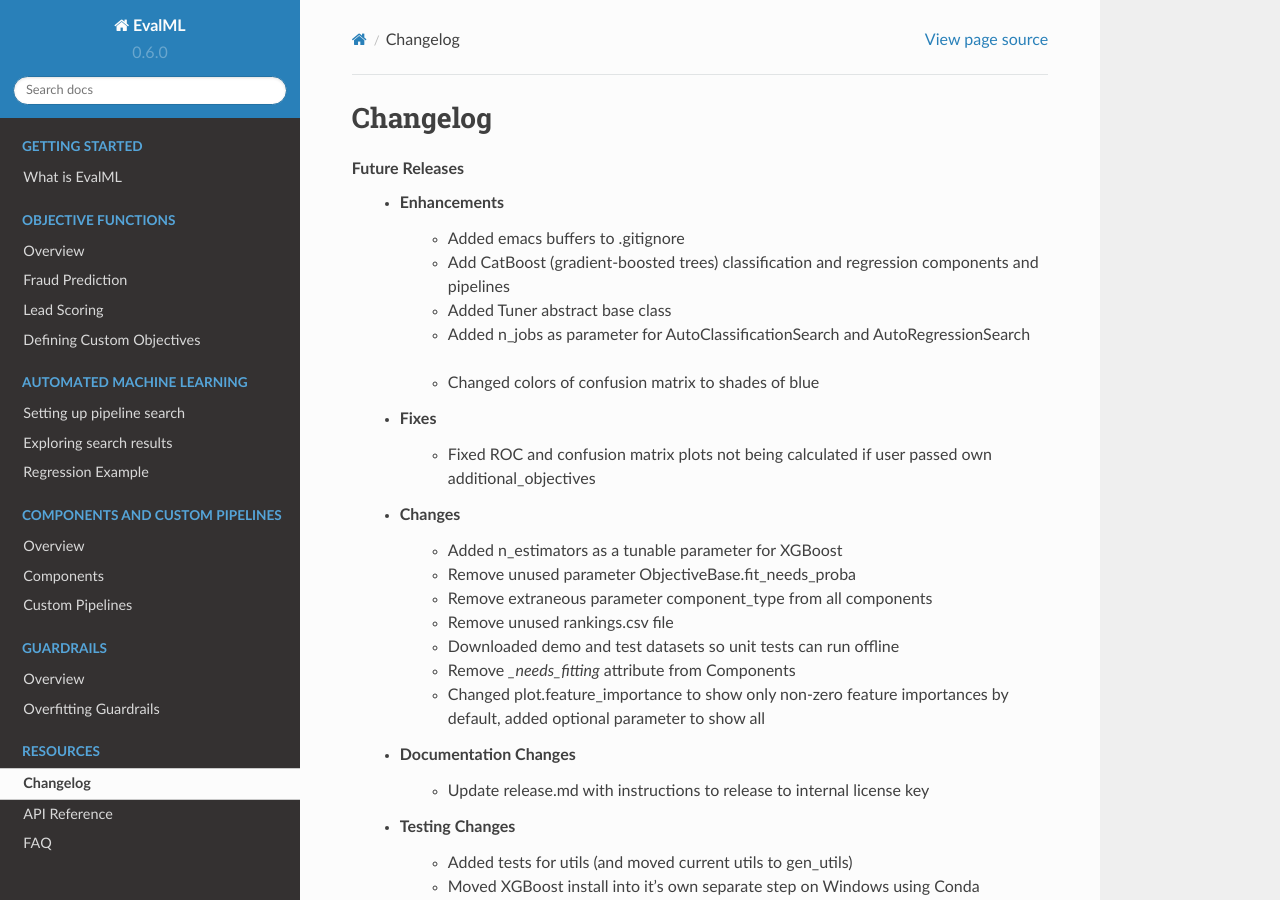
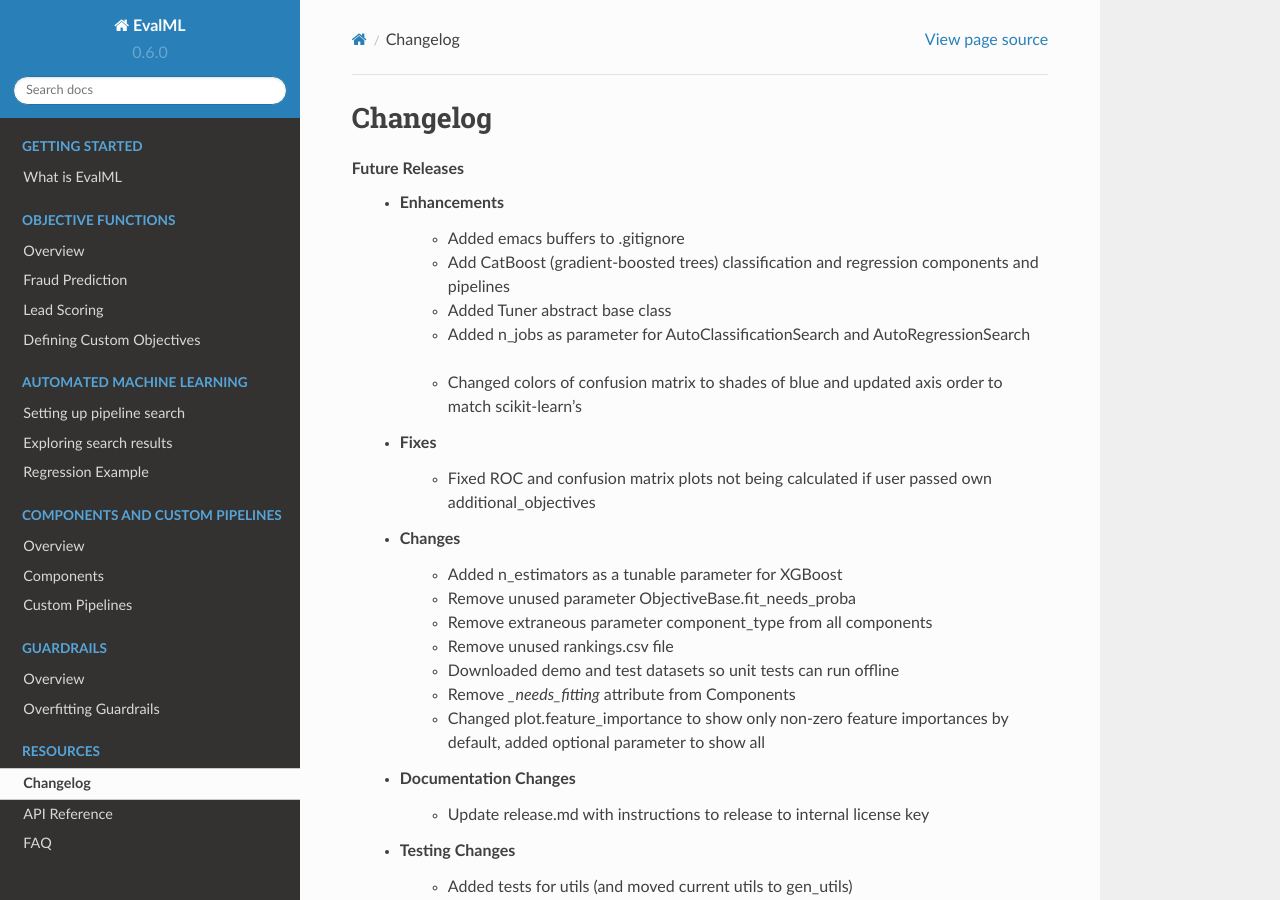
Before and after one commit to alteryx/evalml, a Sphinx documentation site: the page built from docs/source/changelog.rst, in a window 1280 px wide and 900 px high. Built offline with Sphinx 7.4.7 and the Read the Docs theme 2.0.0, drawn with Linux system fonts in a browser that asks for light colours; comment, search, counter and statistics services are not loaded.

Commit message:
update changelog

```diff
--- a/docs/source/changelog.rst
+++ b/docs/source/changelog.rst
@@ -8,7 +8,7 @@ Changelog
         * Add CatBoost (gradient-boosted trees) classification and regression components and pipelines :pr:`247`
         * Added Tuner abstract base class :pr:`351`
         * Added n_jobs as parameter for AutoClassificationSearch and AutoRegressionSearch :pr:`403`
-        * Changed colors of confusion matrix to shades of blue :pr:`426`
+        * Changed colors of confusion matrix to shades of blue and updated axis order to match scikit-learn's :pr:`426`
     * Fixes
         * Fixed ROC and confusion matrix plots not being calculated if user passed own additional_objectives :pr:`276`
     * Changes
```
